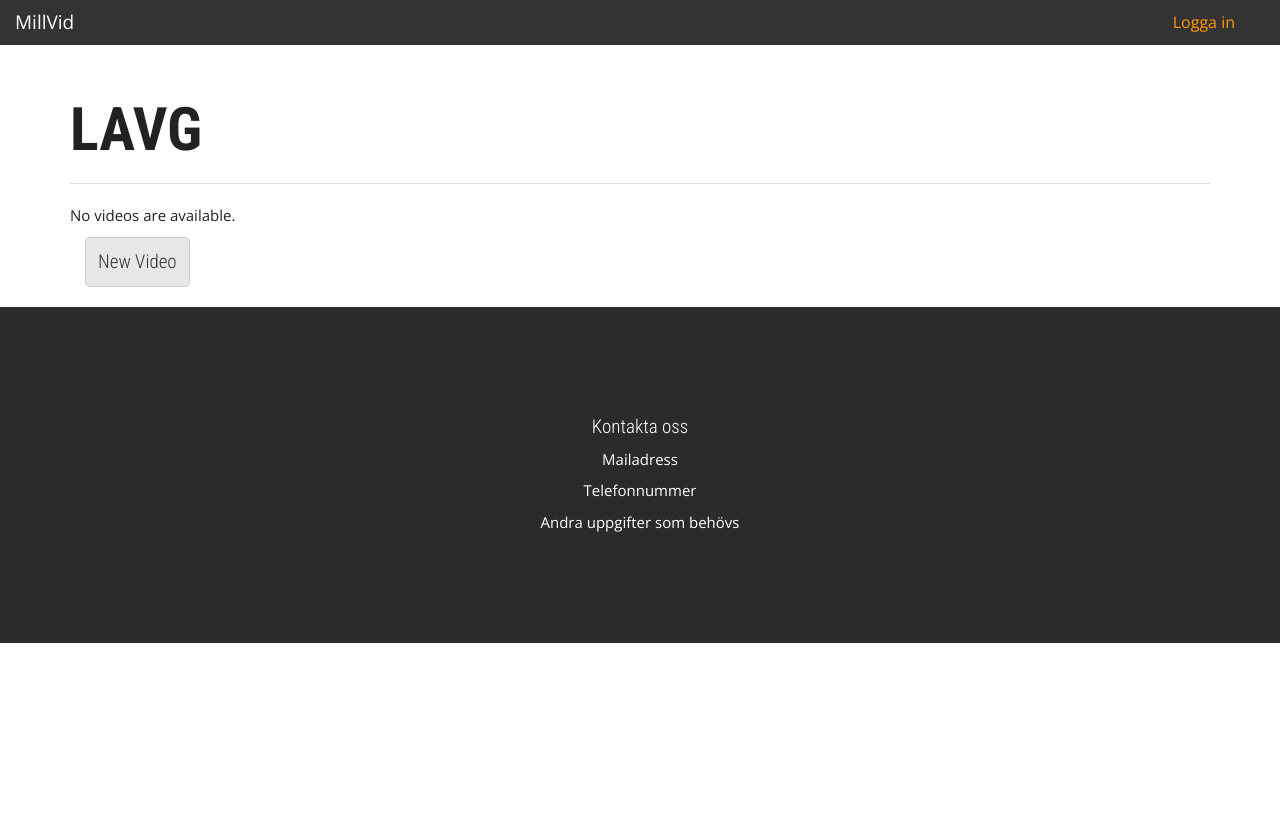
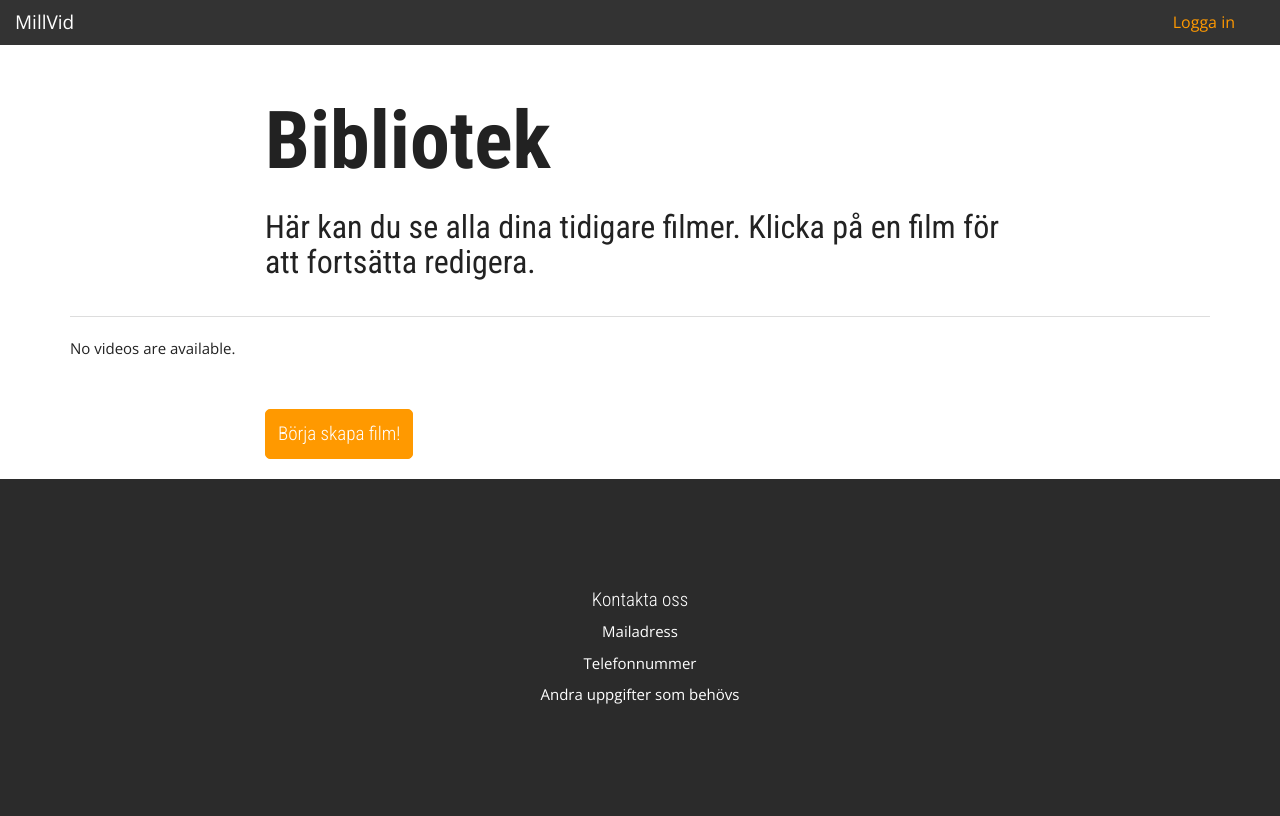
Before and after one commit to siggelito/lavg, a Django app: page /video/list/ in a window 1280 px wide. Before the commit the page ends 643 px from the top, so only its background shows below. Run offline with Django 3.2, Linux system fonts and the light colour scheme; data that the repository does not hold is empty; some libraries are stand-ins or nearby versions.

Commit message:
Videolist-fix

```diff
--- a/dbtapp/static/dbtapp/styleBase.css
+++ b/dbtapp/static/dbtapp/styleBase.css
@@ -12,7 +12,7 @@ Stylesheet som Base.html och alla de olika stegen använder sig av. Om CSS för
 h1	{
 	font-family: 'Roboto Condensed', sans-serif !important;
 	font-weight: 700;
-	font-size: 60px;
+	font-size: 80px;
   margin-top: 0px;
 }
 
@@ -43,6 +43,7 @@ body {
 body {
     font-family: 'Open sans', Arial, sans-serif;
     font-weight: 300;
+    font-size: 15px;
 }
 
 nav.navbar.navbar-default{
--- a/dbtapp/static/dbtapp/stylesheetSteps.css
+++ b/dbtapp/static/dbtapp/stylesheetSteps.css
@@ -4,22 +4,6 @@ CSS för de olika stegen - VIKTIGT - skriv inte över styleBase.css
 */
 
 
-
-
-
-#content	{
-	/*background-color: #FF9900;*/
-	font-size: 110%;
-
-}
-.content	{
-}
-
-#header {
-		font-family: 'Roboto Condensed';
-
-
-}
 #circle	{
 	background-color:red;
 	border-radius: 50%;
@@ -33,15 +17,6 @@ CSS för de olika stegen - VIKTIGT - skriv inte över styleBase.css
 	background-color: #FF9900;
     padding-top: 3%;
 }
-/*
-#stepNumber {
-	font-size: 300%;
-    display: inline-block;
-    padding:0;
-	margin:0 auto;
-	vertical-align: middle;
-}
-*/
 
 #description {
 	display: inline-block;
@@ -75,10 +50,6 @@ CSS för de olika stegen - VIKTIGT - skriv inte över styleBase.css
 
 .glyphicon-menu-right, .glyphicon-menu-left	{
 	font-size: 320%;
-	 /* First we need to help some browsers along for this to work.
-     Just because a vendor prefix is there, doesn't mean it will
-     work in a browser made by that vendor either, it's just for
-     future-proofing purposes I guess. */
 }
 
 .glyphicon{
@@ -86,7 +57,6 @@ CSS för de olika stegen - VIKTIGT - skriv inte över styleBase.css
   	-ms-transition:.3s;
   	-moz-transition:.3s;
   	-webkit-transition:.3s;
-  /* ...and now for the proper property */
 	transition:.3s;
 }
 
@@ -96,10 +66,7 @@ CSS för de olika stegen - VIKTIGT - skriv inte över styleBase.css
   	cursor:hand !important;
   }
 
-
-
-
-/* Gamla style.css */
+/* Koden från filen style.css */
 html {
    height: 100%;
 }
@@ -115,28 +82,6 @@ body {
 #container-main {
 	padding-bottom: 10px;
 }
-
-/*Ska kolla över detta - finns det både här och i style.css???*//*
-footer {
-	position: absolute;
-	bottom: 0px;
-	left: 0px;
-	padding-bottom: 0px;
-	box-sizing: border-box;
-	width: 100%;
-	height: 80px;
-	text-align: center;
-}
-.footer-container {
-	height: 100%;
-	background-color: #f5f5f5;
-
-
-}
-.footer-container p{
-	line-height: 80px;
-	margin: 0px;
-}*/
 
 .input-group {
 	margin-bottom: 10px;
@@ -154,8 +99,6 @@ footer {
     -moz-box-shadow:0 0 22px #111;
     -webkit-box-shadow:0 0 22px #111;
     box-shadow:0 0 22px #111;
-   /* width: 800px;
-    height: 480px;*/
     width: 100%;
     height: 100%;
     position: relative;
@@ -173,7 +116,6 @@ footer {
 	overflow: hidden;
 }
 
-/*ny?*/
 #slideshow li canvas {
 	width: 100%;
 	height: 100%;
@@ -205,13 +147,6 @@ footer {
 	width: 100px;
 	height: 100px;
 
-	/*Margin kan tas bort?*/
-	/*margin-top:50px;
-	margin-bottom:60px;
-	margin-left:50px;
-	margin-right:40px;*/
-
-	/* Border skiljer från style.css */
 	border:solid;
 	border-color: #454545;
 	border-radius: 6%;
@@ -282,8 +217,6 @@ footer {
 	background:white;
 }
 
-
-
 #logo-image {
 	position: absolute;
 	top: 10px;
@@ -313,27 +246,21 @@ footer {
 }
 
 #lay1{
-	/*background-color: rgba(0, 255, 33, 1);*/
 	z-index: 1;
 	height: 480px;
 	position: absolute;
 	top: 0px;
+}
 
-
-}
 #lay2{
-    /*background-color: rgba(234, 164, 0, 1);*/
 	z-index: 2;
 	height: 480px;
 	position: absolute;
 	top: 0px;
+}
 
-
-}
 #lay3{
-	/*background-color: rgba(255, 0, 0, 0.7);*/
 	z-index: 3;
-	/*height: 200px;*/
 	height: 480px;
 	position: absolute;
 	top: 0px;
@@ -384,6 +311,7 @@ a:hover {
 .delete{
 	line-height: 1;
 }
+
 .btn-primary {
   color: #ffffff;
   background-color: #FF9900;
@@ -397,12 +325,18 @@ a:hover {
   border-color: #ED712C;
 }
 
+.spacing-list-group-item{
+	margin-bottom: 10px;
+}
 
 .list-group-item{
+	height: 40px;
 	border-style: none;
-	height: 40px;
 }
 
+a.list-group-item{
+	font-size: 18px;
+}
 
 @media (max-width: 768px){
   #timeline	{
--- a/dbtapp/templates/dbtapp/videoList.html
+++ b/dbtapp/templates/dbtapp/videoList.html
@@ -2,28 +2,52 @@
 {% load staticfiles %}
 
 {% block head %}
-	LAVG
+<div class="content" id="header">
+    <div class="row">
+        <div class="col-xs-12 col-sm-12 col-md-10 col-md-offset-2 text-left">
+            <h1>Bibliotek</h1>
+        </div>
+    </div>
+
+    <div class="row">
+        <div class="col-xs-12 col-sm-12 col-md-8 col-md-offset-2 text-left">
+            <h2 id="description"> Här kan du se alla dina tidigare filmer. Klicka på en film för att fortsätta redigera.</h2>
+        </div>
+
+    </div>
+    <div class="spacing"></div>
+</div>
 {% endblock %}
 
+
 {% block content %}
+<!--<div class="spacing"></div>-->
+
 {% if video_list %}
 <div class="list-group clearfix">
     {% for video in video_list %}
-
-            <div class="col-md-10">
+    <div class="row spacing-list-group-item">
+        <div class="col-xs-12 col-sm-12 col-md-7 col-md-offset-2 text-left">
             <a class="list-group-item" href="{% url 'dbtapp:videoEdit' video.pk %}">{{ video.video_name }} - {{ video.company_name }} </a>
         </div>
         <div class="col-md-2">
-                <a href="{% url 'dbtapp:videoRemove' video.pk %}" class="btn btn-default">
-                    <span class="glyphicon glyphicon-remove" aria-hidden="true"></span> Remove
-                </a>
+            <a href="{% url 'dbtapp:videoRemove' video.pk %}" class="btn btn-primary delete"><span class="glyphicon glyphicon-trash" aria-hidden="true"></span></a>
+        </div>
+    </div>
+    {% endfor %}
 </div>
 
-
-        {% endfor %}
-        </div>
 {% else %}
 <p>No videos are available.</p>
+
+
+
+
 {% endif %}
-    <div class="col-lg-11"><a href="{% url 'dbtapp:videoNew' %}" class="btn btn-default">New Video</a></div>
+<div class="row">
+    <div class="col-xs-12 col-sm-12 col-md-5 col-md-offset-2 text-left">
+        <div class="spacing"></div>
+        <a href="{% url 'dbtapp:videoNew' %}" class="btn btn-primary">Börja skapa film!</a>
+    </div>
+</div>
 {% endblock %}
```
Lines whose indentation alone changed are shown as unchanged.
